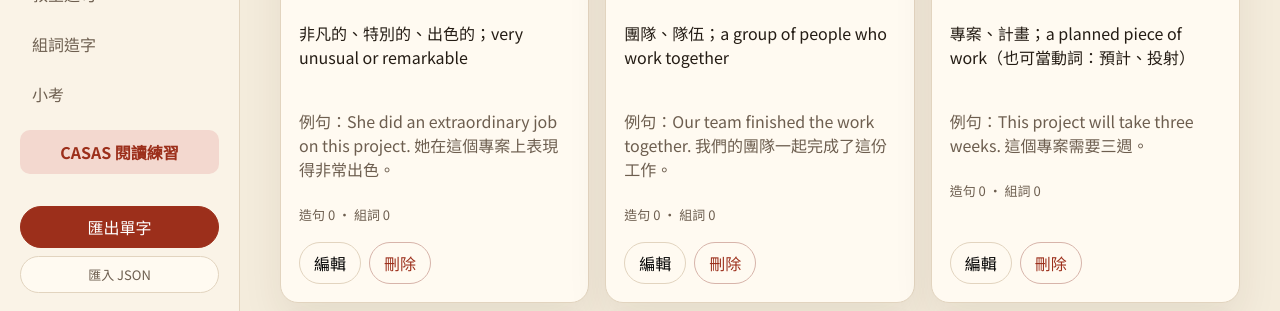
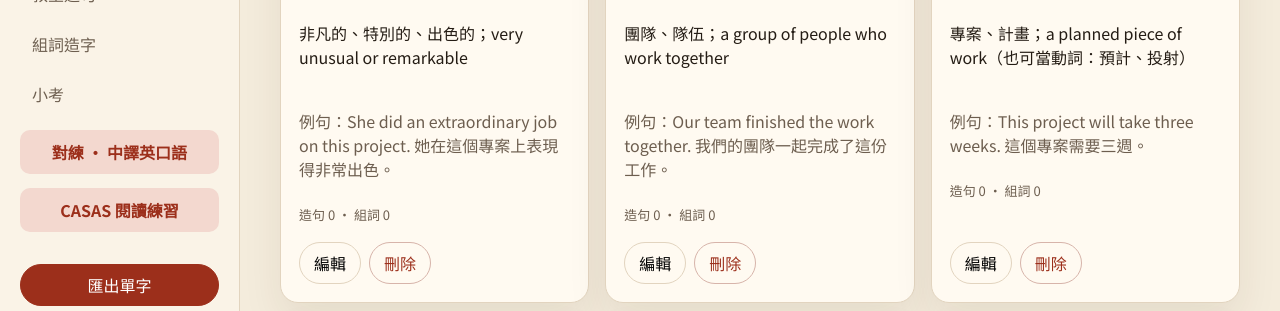
Before and after one commit to babycute458-dotcom/3180class, a website: page index.html in a window 1280 px wide. Shown: the part 275-586 px from the top of the page. Drawn offline with Linux system fonts and the light colour scheme.

Commit message:
Add sidebar link to 对练 oral practice

```diff
--- a/index.html
+++ b/index.html
@@ -27,6 +27,7 @@
           <p>課堂單字 · 造句 · 組詞</p>
         </div>
         <nav class="nav" id="nav"></nav>
+        <a class="casas-link" href="duilian/">對練 · 中譯英口語</a>
         <a class="casas-link" href="casas/">CASAS 閱讀練習</a>
         <div class="sidebar-foot">
           <button class="primary" id="exportBtn">匯出單字</button>
```
Also changed, not shown: README.md.
